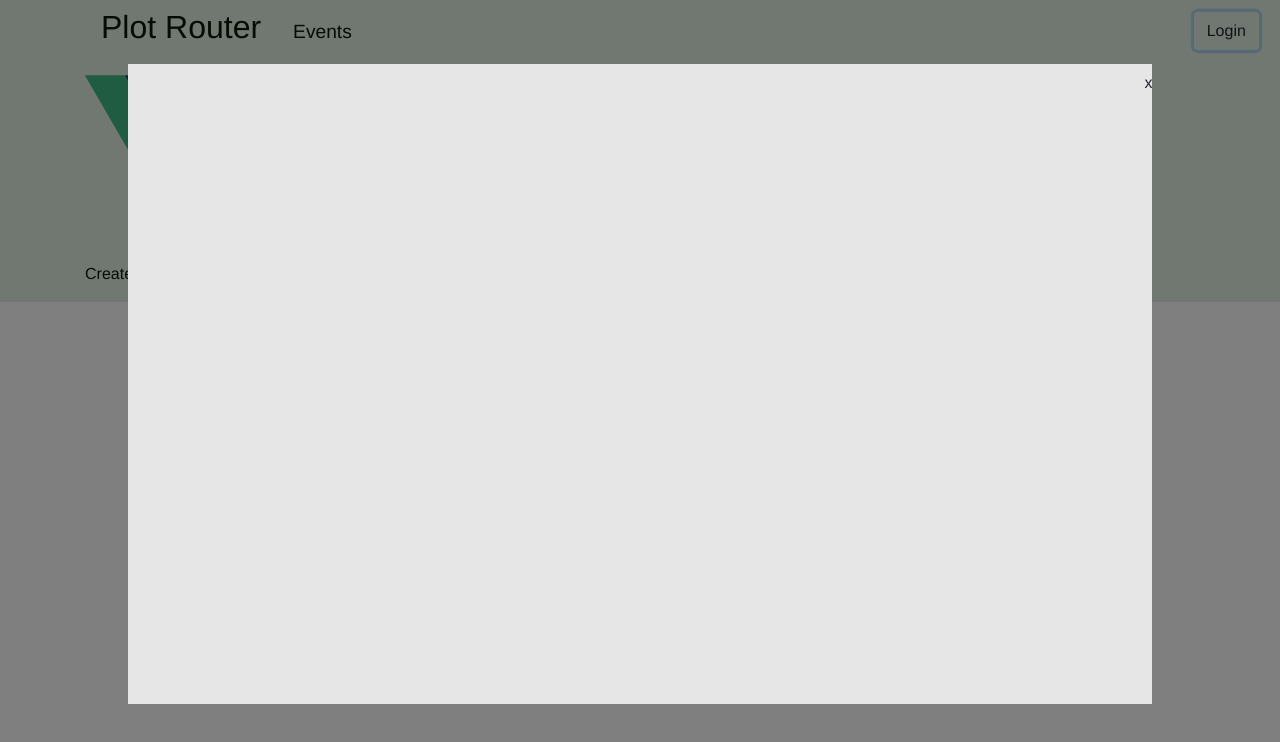
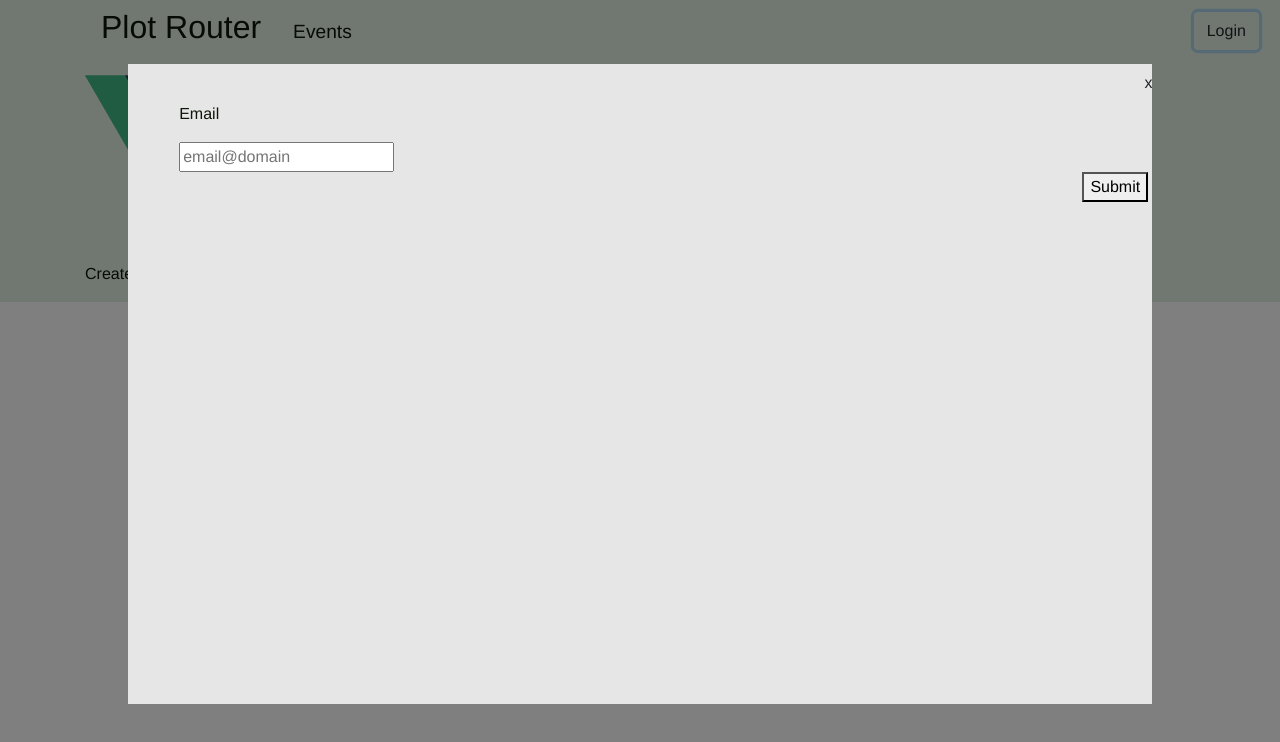
Before and after one commit to PossibleLlama/PlotRouter, a Vue app in the folder web/: page / in a window 1280 px wide. Both pictures are taken after a click on the button "Login". Shown: the top 742 px of the page. Built offline with nearby package versions, Linux system fonts and the light colour scheme.

Commit message:
Added basic form

```diff
--- a/web/src/components/Overlay.vue
+++ b/web/src/components/Overlay.vue
@@ -4,6 +4,10 @@
           <button class="btn"
             @click="$emit('close')">
           x</button>
+
+          <div id="loginForm">
+            <slot></slot>
+          </div>
         </div>
     </div>
 </template>
@@ -41,6 +45,12 @@ export default class Overlay extends Vue {
   background-color: rgb(230,230,230);
 }
 
+#loginForm {
+  margin-top: 0;
+  margin-left: 5%;
+  margin-right: 5%;
+}
+
 button {
   position: relative;
   left: 98%;
--- a/web/src/components/navbar/Session.vue
+++ b/web/src/components/navbar/Session.vue
@@ -4,8 +4,13 @@
           v-if="!loggedIn" @click="overlayVisible = true">Login</button>
         <button class="btn"
           v-else @click="logout">Logout</button>
-        <Overlay v-if="overlayVisible" @close="overlayVisible = false">
-
+        <Overlay v-if="overlayVisible"
+          @close="overlayVisible = false">
+          <div>
+            <p>Email</p>
+            <input v-model="user" placeholder="email@domain"> <br>
+            <button id="submitForm" @click="login(user)">Submit</button>
+          </div>
         </Overlay>
     </div> <!-- Session -->
 </template>
@@ -24,8 +29,9 @@ export default class Session extends Vue {
   private 'overlayVisible': boolean = false;
 
   private 'login'(user: string): void {
+    this.$emit('clicked', user, 'login');
     this.loggedIn = true;
-    this.$emit('clicked', user, 'login');
+    this.overlayVisible = false;
   }
 
   private 'logout'(user: string): void {
```
